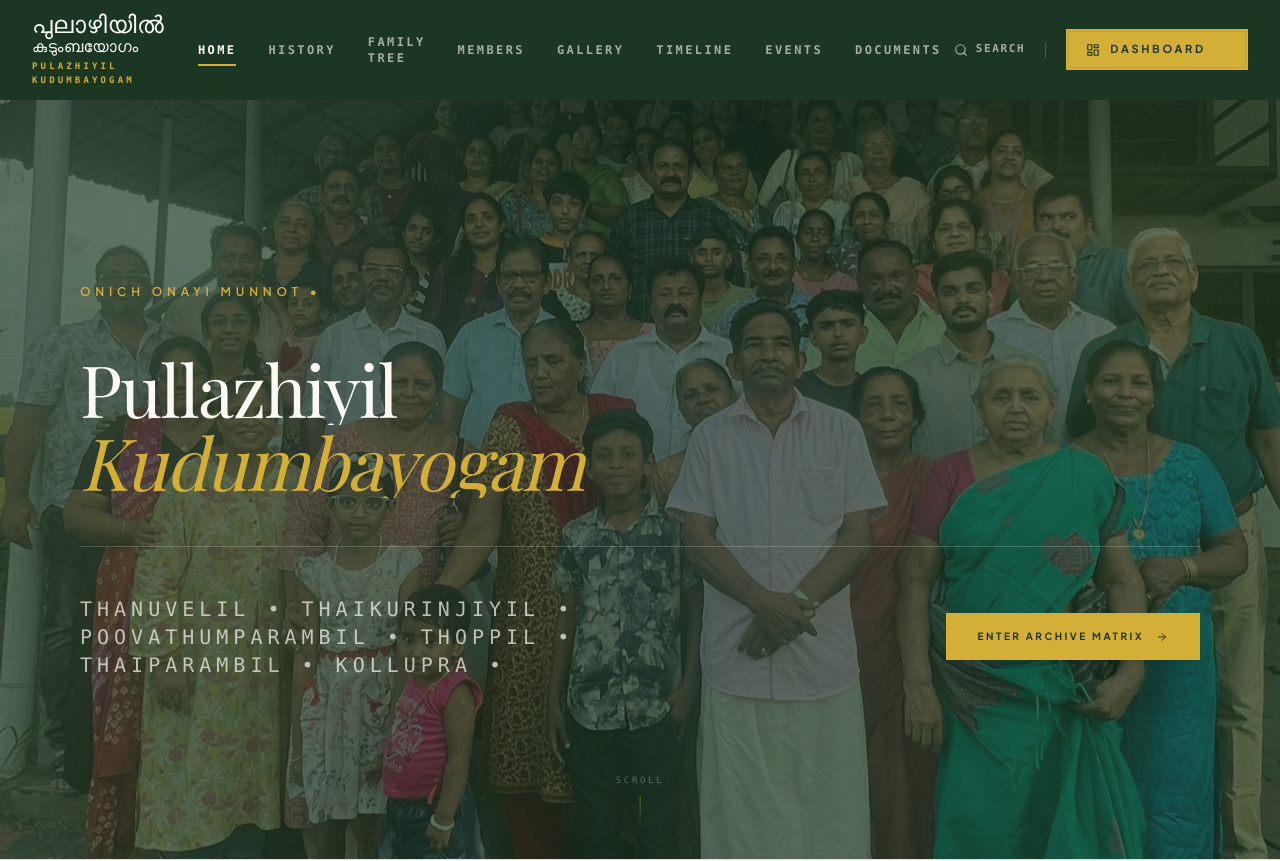
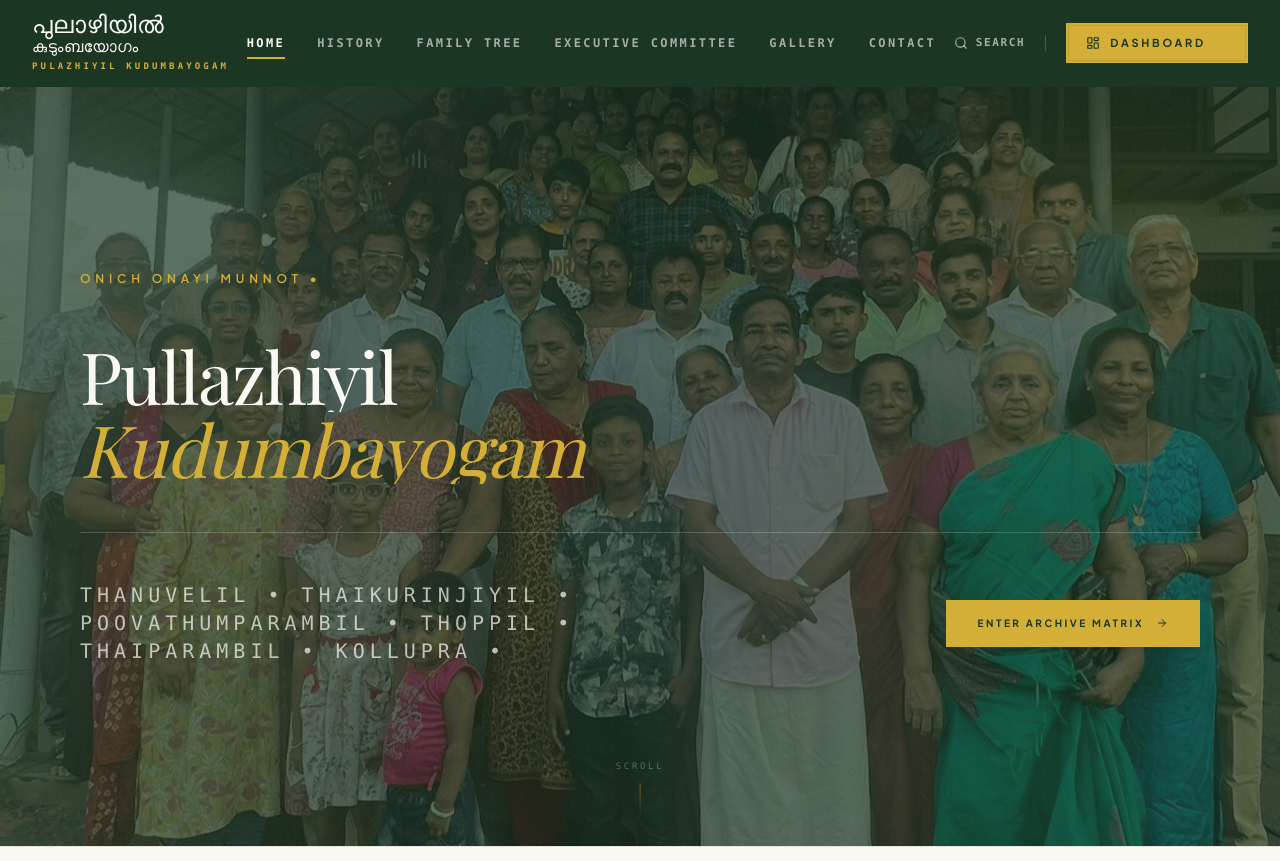
Before and after one commit to Rubenjoe/FamilyWebsite, a Next.js app: page / in a window 1280 px wide. Shown: the top 861 px of the page. Built offline with nearby package versions, Linux system fonts and the light colour scheme; a web font is replaced by a local one.

Commit message:
changed navbar

```diff
--- a/src/components/layout/Navbar.tsx
+++ b/src/components/layout/Navbar.tsx
@@ -11,11 +11,10 @@ const NAV_LINKS = [
     { label: "Home", href: "/" },
     { label: "History", href: "/history" },
     { label: "Family Tree", href: "/tree" },
-    { label: "Members", href: "/members" },
+    { label: "Executive Committee", href: "/committee" },
     { label: "Gallery", href: "/gallery" },
-    { label: "Timeline", href: "/timeline" },
-    { label: "Events", href: "/events" },
-    { label: "Documents", href: "/documents" },
+    { label: "Contact", href: "/contact" }
+
 ];
 
 export default function Navbar() {
```
